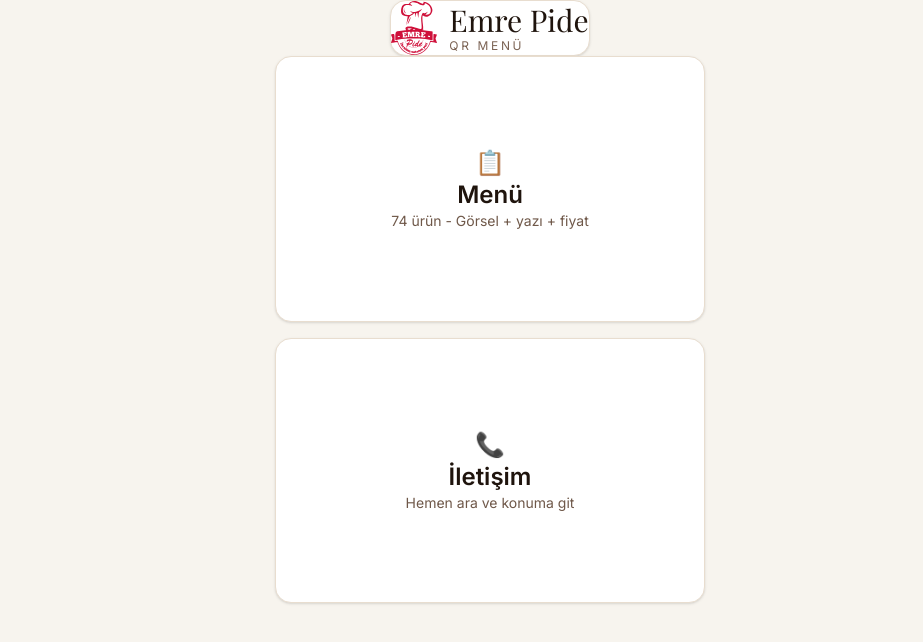
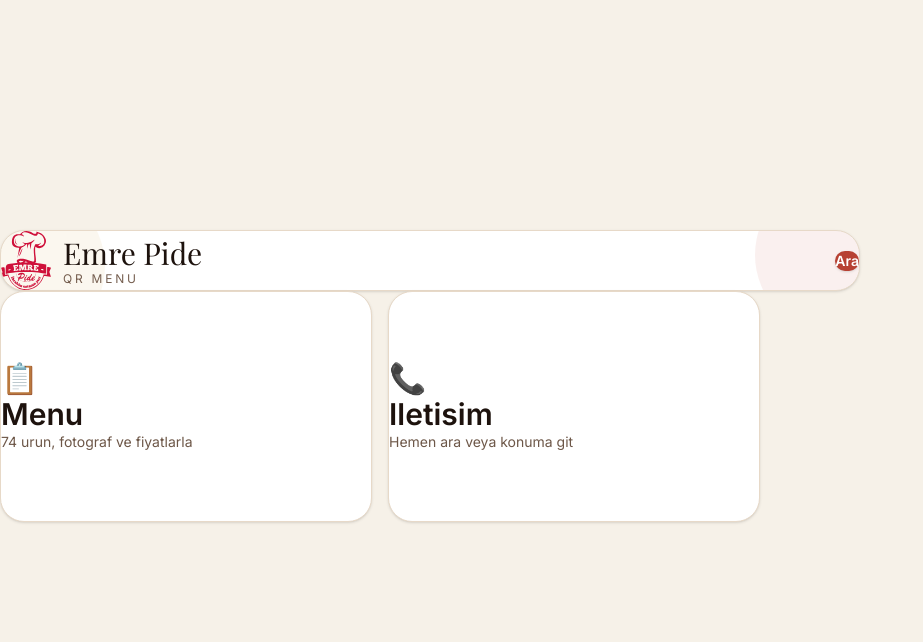
Before and after one commit to ymert-yrdkl/emre-pide, a Next.js app: page /qr in a window 1280 px wide. Shown: the top 642 px of the page, without its empty margins (0-923 px from the left). Built offline with nearby package versions, Linux system fonts and the light colour scheme; a web font is replaced by a local one.

Commit message:
Overhaul QR menu UI/UX with centered layout and image-rich menu

```diff
--- a/app/(qr)/qr/QRMenuClient.tsx
+++ b/app/(qr)/qr/QRMenuClient.tsx
@@ -8,59 +8,112 @@ import { categoryInfo, MenuCategoryKey, menuData } from "@/app/data/menu";
 type ViewMode = "home" | "menu" | "contact";
 
 const categoryOrder: MenuCategoryKey[] = ["pideler", "lahmacun", "kiremit", "tatlilar", "icecekler"];
+const phoneDisplay = "0380 524 57 01";
+const phoneHref = "tel:+903805245701";
+const mapHref = "https://maps.google.com/?q=Azmimilli,+Serhat+Sk.,+81020+Duzce";
+
+function normalize(value: string): string {
+  return value.toLocaleLowerCase("tr-TR");
+}
 
 export default function QRMenuClient() {
   const [mode, setMode] = useState<ViewMode>("home");
+  const [query, setQuery] = useState("");
+  const [activeCategory, setActiveCategory] = useState<MenuCategoryKey>("pideler");
 
   const totalCount = useMemo(() => {
     return Object.values(menuData).reduce((sum, items) => sum + items.length, 0);
   }, []);
 
+  const filteredGroups = useMemo(() => {
+    const q = normalize(query.trim());
+
+    return categoryOrder
+      .map((key) => {
+        const items = q
+          ? menuData[key].filter((item) => normalize(item.name).includes(q))
+          : menuData[key];
+
+        return {
+          key,
+          info: categoryInfo[key],
+          items,
+        };
+      })
+      .filter((group) => group.items.length > 0);
+  }, [query]);
+
+  const openCategory = (key: MenuCategoryKey) => {
+    setActiveCategory(key);
+    const target = document.getElementById(`cat-${key}`);
+    if (target) {
+      target.scrollIntoView({ behavior: "smooth", block: "start" });
+    }
+  };
+
   return (
-    <div className="min-h-screen bg-[#f7f4ee] text-[#1f140d]">
-      <main className="mx-auto flex w-full max-w-[980px] flex-col items-center px-4 py-8">
-        <header className="mb-6 text-center">
-          <div className="mx-auto mb-2 flex w-fit items-center gap-3 rounded-2xl border border-[#e8ddcf] bg-white px-4 py-3 shadow-sm">
-            <Image src="/images/logo.svg" alt="Emre Pide" width={46} height={46} priority className="rounded-md" />
-            <div className="text-left leading-tight">
+    <div className="min-h-screen bg-[#f6f1e8] text-[#1d120d]">
+      <main className="mx-auto w-full max-w-[980px] px-4 py-6">
+        <div className={mode === "home" ? "mx-auto flex min-h-[calc(100vh-3rem)] max-w-[860px] flex-col justify-center" : "mx-auto max-w-[860px]"}>
+          <header className="mb-5">
+            <div className="relative overflow-hidden rounded-3xl border border-[#e7d9c8] bg-white p-4 shadow-sm sm:p-5">
+              <div className="absolute -right-14 -top-14 h-40 w-40 rounded-full bg-[#b74133]/8" />
+              <div className="absolute -bottom-14 -left-14 h-40 w-40 rounded-full bg-[#d8af62]/10" />
+
+              <div className="relative flex items-center justify-between gap-3">
+                <div className="flex items-center gap-3">
+                  <Image src="/images/logo.svg" alt="Emre Pide" width={50} height={50} priority className="rounded-md" />
+                  <div className="leading-tight">
                     <p className="font-[family-name:var(--font-playfair)] text-3xl">Emre Pide</p>
-              <p className="text-xs tracking-[0.22em] text-[#7b6354]">QR MENÜ</p>
+                    <p className="text-xs tracking-[0.23em] text-[#755e4f]">QR MENU</p>
+                  </div>
+                </div>
+
+                <a
+                  href={phoneHref}
+                  className="rounded-full bg-[#b74133] px-4 py-2 text-sm font-semibold text-white no-underline shadow-sm hover:bg-[#973629]"
+                >
+                  Ara
+                </a>
               </div>
             </div>
           </header>
 
           {mode === "home" && (
-          <section className="mx-auto grid w-full max-w-[430px] grid-cols-1 gap-4">
+            <section className="mx-auto grid w-full max-w-[760px] grid-cols-1 gap-4 sm:grid-cols-2">
               <button
                 type="button"
                 onClick={() => setMode("menu")}
-              className="aspect-[1.618/1] rounded-2xl border border-[#e8ddcf] bg-white p-6 text-center shadow-sm transition hover:-translate-y-0.5"
+                className="group relative overflow-hidden rounded-3xl border border-[#e7d9c8] bg-white p-6 text-left shadow-sm transition duration-200 hover:-translate-y-1"
               >
-              <div className="flex h-full flex-col items-center justify-center">
-                <p className="mb-2 text-2xl">📋</p>
-                <h2 className="text-2xl font-semibold">Menü</h2>
-                <p className="mt-1 text-sm text-[#6f5849]">{totalCount} ürün - Görsel + yazı + fiyat</p>
+                <div className="absolute inset-0 bg-[linear-gradient(135deg,rgba(183,65,51,0.08),rgba(216,175,98,0.08))] opacity-0 transition group-hover:opacity-100" />
+                <div className="relative flex aspect-[1.618/1] flex-col justify-center">
+                  <p className="mb-3 text-3xl">📋</p>
+                  <h2 className="text-3xl font-semibold">Menu</h2>
+                  <p className="mt-2 text-sm text-[#6d5748]">{totalCount} urun, fotograf ve fiyatlarla</p>
                 </div>
               </button>
 
               <button
                 type="button"
                 onClick={() => setMode("contact")}
-              className="aspect-[1.618/1] rounded-2xl border border-[#e8ddcf] bg-white p-6 text-center shadow-sm transition hover:-translate-y-0.5"
+                className="group relative overflow-hidden rounded-3xl border border-[#e7d9c8] bg-white p-6 text-left shadow-sm transition duration-200 hover:-translate-y-1"
               >
-              <div className="flex h-full flex-col items-center justify-center">
-                <p className="mb-2 text-2xl">📞</p>
-                <h2 className="text-2xl font-semibold">İletişim</h2>
-                <p className="mt-1 text-sm text-[#6f5849]">Hemen ara ve konuma git</p>
+                <div className="absolute inset-0 bg-[linear-gradient(135deg,rgba(20,90,50,0.06),rgba(37,211,102,0.08))] opacity-0 transition group-hover:opacity-100" />
+                <div className="relative flex aspect-[1.618/1] flex-col justify-center">
+                  <p className="mb-3 text-3xl">📞</p>
+                  <h2 className="text-3xl font-semibold">Iletisim</h2>
+                  <p className="mt-2 text-sm text-[#6d5748]">Hemen ara veya konuma git</p>
                 </div>
               </button>
             </section>
           )}
 
           {mode === "menu" && (
-          <section className="mx-auto flex w-full max-w-[760px] flex-col items-center">
-            <div className="mb-6 flex w-full max-w-[720px] flex-col items-center gap-3 text-center">
-              <h2 className="font-[family-name:var(--font-playfair)] text-4xl">Menü</h2>
+            <section className="mx-auto w-full max-w-[780px]">
+              <div className="sticky top-3 z-20 mb-5 rounded-2xl border border-[#e7d9c8] bg-white/95 p-3 shadow-sm backdrop-blur">
+                <div className="mb-3 flex flex-col items-center gap-2 sm:flex-row sm:justify-between">
+                  <h2 className="font-[family-name:var(--font-playfair)] text-4xl">Menu</h2>
                   <button
                     type="button"
                     onClick={() => setMode("home")}
@@ -70,53 +123,84 @@ export default function QRMenuClient() {
                   </button>
                 </div>
 
-            <div className="w-full space-y-8">
+                <input
+                  value={query}
+                  onChange={(event) => setQuery(event.target.value)}
+                  placeholder="Urun ara..."
+                  className="mb-3 w-full rounded-xl border border-[#e7d9c8] bg-[#fdfbf7] px-4 py-2.5 text-sm outline-none focus:border-[#b74133]"
+                />
+
+                <div className="flex gap-2 overflow-x-auto scrollbar-hide">
                   {categoryOrder.map((key) => {
                     const info = categoryInfo[key];
-                const items = menuData[key];
+                    const isActive = activeCategory === key;
 
                     return (
-                  <section key={key} className="text-center">
+                      <button
+                        key={key}
+                        type="button"
+                        onClick={() => openCategory(key)}
+                        className={`whitespace-nowrap rounded-full px-3 py-1.5 text-sm font-medium transition ${
+                          isActive
+                            ? "bg-[#b74133] text-white"
+                            : "bg-[#f2e7d8] text-[#6b5343] hover:bg-[#eadbc8]"
+                        }`}
+                      >
+                        {info.emoji} {info.label}
+                      </button>
+                    );
+                  })}
+                </div>
+              </div>
+
+              {filteredGroups.length === 0 && (
+                <div className="rounded-2xl border border-[#e7d9c8] bg-white p-6 text-center text-[#6d5748]">
+                  Aradigin urun bulunamadi.
+                </div>
+              )}
+
+              <div className="space-y-8">
+                {filteredGroups.map((group) => (
+                  <section key={group.key} id={`cat-${group.key}`} className="text-center scroll-mt-32">
                     <h3 className="mb-3 text-2xl font-semibold">
-                      {info.emoji} {info.label}
+                      {group.info.emoji} {group.info.label}
                     </h3>
 
                     <ul className="space-y-3">
-                      {items.map((item) => (
+                      {group.items.map((item) => (
                         <li
-                          key={`${key}-${item.name}`}
-                          className="mx-auto grid w-full max-w-[720px] grid-cols-[minmax(70px,1fr)_minmax(0,3fr)_auto] items-center gap-3 rounded-xl border border-[#e8ddcf] bg-white p-3"
+                          key={`${group.key}-${item.name}`}
+                          className="mx-auto grid w-full max-w-[760px] grid-cols-[78px_minmax(0,3fr)_auto] items-center gap-3 rounded-2xl border border-[#e7d9c8] bg-white p-3 shadow-sm"
                         >
-                          <div className="relative h-[66px] w-full max-w-[88px] justify-self-center overflow-hidden rounded-lg bg-[#f2e9dd]">
+                          <div className="relative h-[66px] w-[78px] overflow-hidden rounded-xl bg-[#efe3d4]">
                             {item.image ? (
-                              <Image src={item.image} alt={item.name} fill className="object-cover" sizes="88px" />
+                              <Image src={item.image} alt={item.name} fill className="object-cover" sizes="78px" />
                             ) : (
-                              <div className="absolute inset-0 flex items-center justify-center text-xl">{info.itemIcon}</div>
+                              <div className="absolute inset-0 flex items-center justify-center text-xl">{group.info.itemIcon}</div>
                             )}
                           </div>
 
-                          <span className="flex items-center gap-2 text-left text-[1rem]">
-                            <span>{info.itemIcon}</span>
+                          <span className="flex items-center gap-2 text-left text-[1rem] leading-snug">
+                            <span>{group.info.itemIcon}</span>
                             <span>{item.name}</span>
                           </span>
 
-                          <span className="rounded-full bg-[#b63b2f]/10 px-3 py-1 text-sm font-semibold text-[#b63b2f]">
+                          <span className="rounded-full bg-[#b74133]/10 px-3 py-1 text-sm font-semibold text-[#b74133]">
                             ₺{item.price}
                           </span>
                         </li>
                       ))}
                     </ul>
                   </section>
-                );
-              })}
+                ))}
               </div>
             </section>
           )}
 
           {mode === "contact" && (
-          <section className="mx-auto w-full max-w-[700px]">
-            <div className="mb-6 flex flex-col items-center gap-3 text-center">
-              <h2 className="font-[family-name:var(--font-playfair)] text-4xl">İletişim</h2>
+            <section className="mx-auto w-full max-w-[760px]">
+              <div className="mb-6 flex flex-col items-center gap-2 text-center">
+                <h2 className="font-[family-name:var(--font-playfair)] text-4xl">Iletisim</h2>
                 <button
                   type="button"
                   onClick={() => setMode("home")}
@@ -126,27 +210,28 @@ export default function QRMenuClient() {
                 </button>
               </div>
 
-            <div className="mx-auto flex w-full max-w-[620px] flex-col items-center gap-3">
+              <div className="mx-auto flex w-full max-w-[680px] flex-col gap-3">
                 <a
-                href="tel:+903805245701"
-                className="flex w-full flex-col items-center gap-1 rounded-2xl border border-[#e8ddcf] bg-white px-5 py-4 text-lg font-semibold no-underline sm:flex-row sm:justify-between"
+                  href={phoneHref}
+                  className="flex w-full flex-col items-center gap-1 rounded-2xl border border-[#e7d9c8] bg-white px-5 py-4 text-lg font-semibold no-underline shadow-sm sm:flex-row sm:justify-between"
                 >
                   <span>📞 Hemen Ara</span>
-                <span>0380 524 57 01</span>
+                  <span>{phoneDisplay}</span>
                 </a>
 
                 <a
-                href="https://maps.google.com/?q=Azmimilli,+Serhat+Sk.,+81020+Düzce"
+                  href={mapHref}
                   target="_blank"
                   rel="noopener noreferrer"
-                className="flex w-full flex-col items-center gap-1 rounded-2xl border border-[#e8ddcf] bg-white px-5 py-4 text-lg font-semibold no-underline sm:flex-row sm:justify-between"
+                  className="flex w-full flex-col items-center gap-1 rounded-2xl border border-[#e7d9c8] bg-white px-5 py-4 text-lg font-semibold no-underline shadow-sm sm:flex-row sm:justify-between"
                 >
-                <span>📍 Dükkan Konumu</span>
-                <span>Haritada Aç</span>
+                  <span>📍 Dukkan Konumu</span>
+                  <span>Haritada Ac</span>
                 </a>
               </div>
             </section>
           )}
+        </div>
       </main>
     </div>
   );
```
Lines whose indentation alone changed are shown as unchanged.
